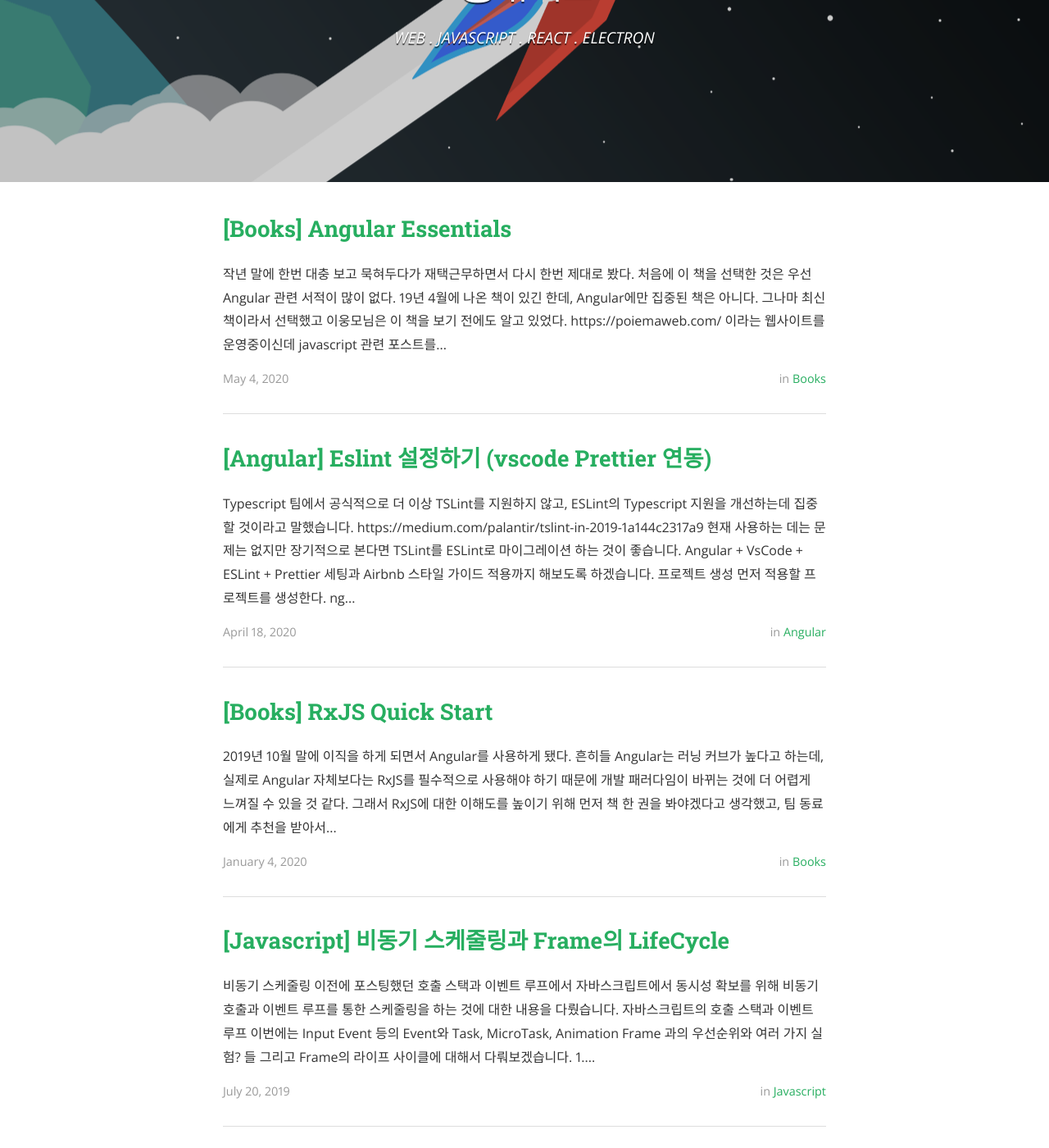
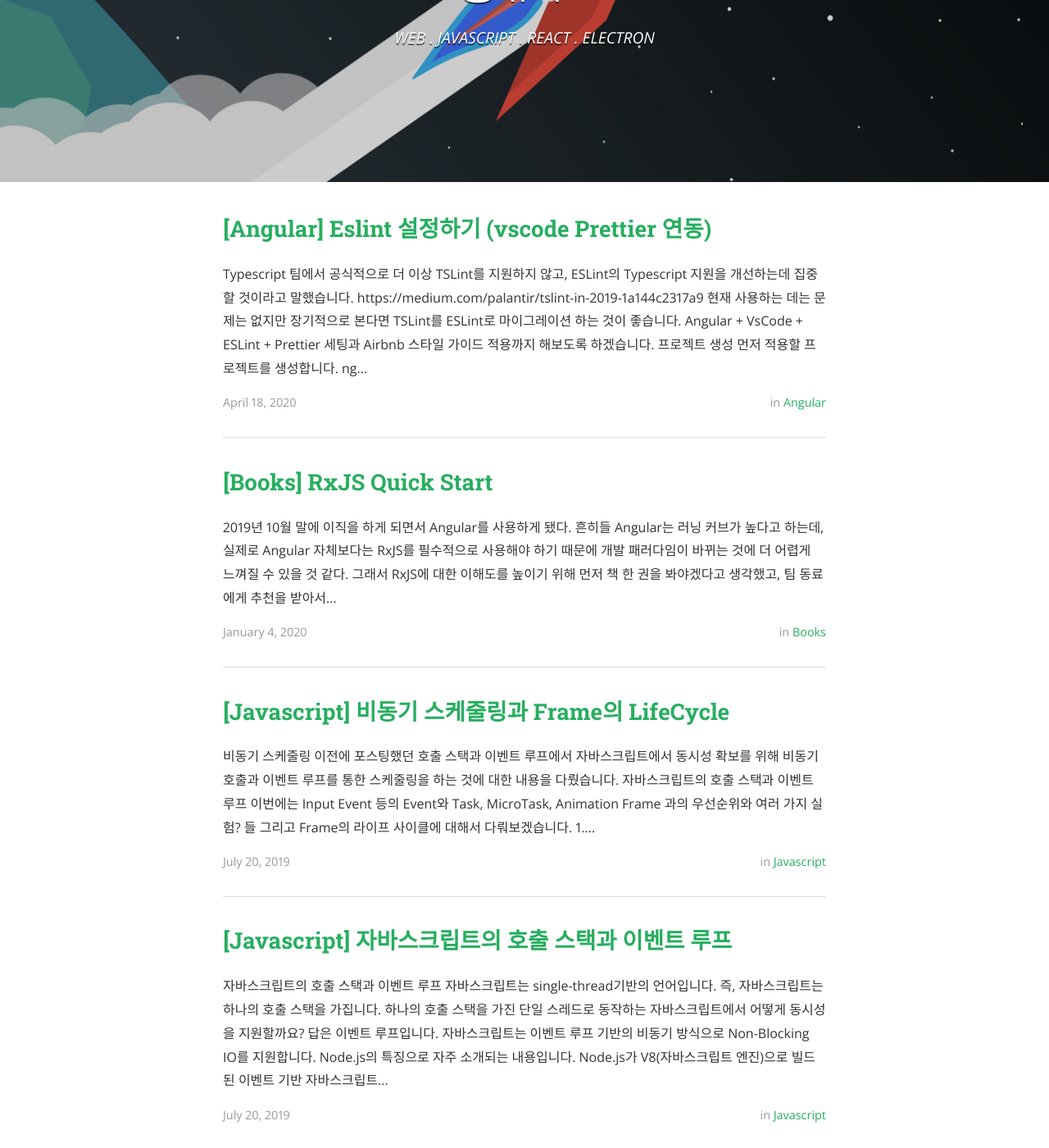
Before and after one commit to iamsjy17/iamsjy17.github.io, a Jekyll site: the page built from index.html, in a window 1280 px wide and 1400 px high, scrolled down 282 px. Shown: the whole window at 82% size. Built offline with Jekyll 4.4.1, drawn with Linux system fonts in a browser that asks for light colours; nearby versions of some CDN libraries; some web fonts are replaced; the list of posts is cut into pages by our own code; some of the changed lines change nothing that is shown; some of the changed text lies outside the part shown.

Commit message:
Revert "post(books): Angular Essentials - 추가"
This reverts commit 0b769ccf48c055fb3cd3198df182a8043965a653.

````diff
--- a/_posts/2020-04-18-angular_eslint_prettier.markdown
+++ b/_posts/2020-04-18-angular_eslint_prettier copy.markdown
@@ -4,13 +4,7 @@ title: "[Angular] Eslint 설정하기 (vscode Prettier 연동)"
 date: 2020-04-18 18:00:00
 author: Jewoo.Song
 categories: Angular
-tags:
-  - typescript eslint
-  - angular eslint
-  - eslint vscode
-  - eslint prettier
-  - eslint prettier vscode
-  - eslint airbnb
+tags: eslint prettier angular typescript airbnb
 ---
 
 Typescript 팀에서 공식적으로 더 이상 TSLint를 지원하지 않고, ESLint의 Typescript 지원을 개선하는데 집중할 것이라고 말했습니다.
@@ -22,15 +16,15 @@ Angular + VsCode + ESLint + Prettier 세팅과 Airbnb 스타일 가이드 적용
 
 ### 프로젝트 생성
 
-먼저 적용할 프로젝트를 생성한다.
+먼저 적용할 프로젝트를 생성합니다.
 
 ```bash
 ng new angular-skeleton
 ```
 
-만들어진 프로젝트는 기본적으로 tslint가 적용되어 있다.
+만들어진 프로젝트는 기본적으로 tslint가 적용되어 있습니다.
 
-_아마 장기적으로는 Angular도 기본 구성 자체를 eslint로 바꾸지 않을까 생각합니다._
+_아마 장기적으로는 Angular도 기본 구성자체를 eslint로 바꾸지 않을까 생각합니다._
 
 ### 설치
 
@@ -61,10 +55,10 @@ npm install --save-dev prettier eslint-config-prettier eslint-plugin-prettier
 
 #### .eslintrc.json
 
-eslint가 동작하도록 하기 위해서 프로젝트 루트에 .eslintrc.json을 추가한다.
-그리고 기존에 .tslintrc.json이 있다면 제거한다.
+eslint가 동작하도록 하기 위해서 프로젝트 루트에 .eslintrc.json을 추가합니다.
+그리고 기존에 .tslintrc.json이 있다면 제거합니다.
 
-Airbnb 규칙은 엄격하므로 사용하는 스타일에 따라서 룰을 수정하여 사용하면 된다.
+Airbnb 규칙은 엄격하므로 사용하는 스타일에 따라서 룰을 수정하여 사용하시면 됩니다.
 
 ```json
 {
@@ -103,7 +97,7 @@ Airbnb 규칙은 엄격하므로 사용하는 스타일에 따라서 룰을 수
 
 #### vscode .setting.json
 
-Save, Paste 등의 동작을 수행할 때 eslint + prettier를 자동으로 돌리도록 설정한다.
+Save, Paste 등의 동작을 수행할 때 eslint + prettier를 자동으로 돌리도록 설정합니다.
 
 ```json
 {
@@ -120,9 +114,9 @@ Save, Paste 등의 동작을 수행할 때 eslint + prettier를 자동으로 돌
 
 #### .prettierrc.json
 
-여기까지의 설치/세팅은 prettier 룰을 ESLint 룰과 함께 사용한다.
+여기까지의 설치/세팅은 prettier 룰을 ESLint 룰과 함께 사용하도록 합니다.
 
-prettier 룰 중 ESLint 룰을 덮어썼을 때 문제가 될만한 것들은 수정한다.
+prettier 룰 중 ESLint 룰을 덮어썼을 때 문제가 될만한 것들은 수정해 줍니다.
 
 ```json
 {
@@ -135,7 +129,7 @@ prettier 룰 중 ESLint 룰을 덮어썼을 때 문제가 될만한 것들은
 
 #### script 세팅
 
-lint 명령어를 통해서 eslint를 실행시킬 수 있도록 script를 추가한다.
+lint 명령어를 통해서 eslint를 실행시킬 수 있도록 script를 추가해 줍니다.
 
 ```json
 {
--- a/_posts/2020-05-04-book_angular_essential.md
+++ /dev/null
@@ -1,68 +0,0 @@
----
-layout: post
-title: "[Books] Angular Essentials"
-date: 2020-05-04 1:00:00
-author: Jewoo.Song
-categories: Books
-tags:
-  - Angular Essentials
-  - Angular Essentials 서평
----
-
-![Alt angular essential](/assets/img/books/angularessential.png)
-
-작년 말에 한번 대충 보고 묵혀두다가 재택근무하면서 다시 한번 제대로 봤다.
-
-처음에 이 책을 선택한 것은 우선 Angular 관련 서적이 많이 없다.
-
-19년 4월에 나온 책이 있긴 한데, Angular에만 집중된 책은 아니다. 그나마 최신 책이라서 선택했고 이웅모님은 이 책을 보기 전에도 알고 있었다.
-
-https://poiemaweb.com/ 이라는 웹사이트를 운영중이신데 javascript 관련 포스트를 우연히보고 설명이 굉장히 좋아서 관련 post들을 다 본적이 있었다.
-
-그래서 믿고 보기 시작했는데 보길 잘한 것 같다.
-
-일단 Angular를 보기 전에 javascript, typescript에 대한 챕터가 있는데 javascript에 대해서는 처음 시작하는 사람이 다른 책을 보지 않고 시작할 수 있을 만큼 충분한 내용이 담겨있다.
-
-typescript는 다소 설명이 간결하긴 한데 책을 이어서 보는데 무리 없을 정도의 내용은 담겨있다.
-
-그리고 Angular에 대한 설명은 공식 가이드 문서 - Fundamentals에서 다루는 내용들 중 Angular를 이해하는데 기본적으로 꼭 필요하다고 생각이 드는 내용들은 거의 포함되어 있는 것 같다.
-
-> Animations, NgZone에 대한 설명은 포함되지 않았다.
-
-좋았던 점은 Angular의 주요 내용들에 대해서 설명할 때 각각 항목 무엇인지 정의를 해주는 것이 좋았다.
-
-디렉티브를 예를 들어보면 공식 문서에서는 디렉티브를 다음과 같이 설명한다.(설명 초반부, 이후에는 사용법이 나온다.)
-
-`
-Angular templates are dynamic. When Angular renders them, it transforms the DOM according to the instructions given by directives. A directive is a class with a @Directive() decorator.
-
-A component is technically a directive. However, components are so distinctive and central to Angular applications that Angular defines the @Component() decorator, which extends the @Directive() decorator with template-oriented features.
-`
-
-책에서는 디렉티브에 대해 다음과 같이 설명한다.
-
-`
-디렉티브는 DOM의 모든 것(모양이나 동작 등)을 관리하기 위한 지시이다. HTML 요소 또는 어트리뷰트의 형태로 사용하여 디렉티브가 사용된 요소에게 무언가를 하라는 지시(directive)를 전달한다.
-
-디렉티브는 애플리케이션 전역에서 사용할 수 있는 공통 관심사를 컴포넌트에서 분리하여 구현한 것으로 컴포넌트의 복잡도를 낮추고 가독성을 향상시킨다. 컴포넌트 또한 뷰를 생성하고 이벤트를 처리하는 등 DOM을 관리하기 때문에 큰 의미에서 디렉티브로 볼 수 있다.
-
-디렉티브는 보편적이고 애플리케이션 전역에서 공통으로 사용 가능한 고유의 관심사를 기능으로 구현한다.
-즉, 컴포넌트는 뷰 단위의 관심사를 가지고 있다면 디렉티브는 DOM 요소의 공통 기능에 관심을 갖는다.
-
-단일 책임 원칙에 의해 복합적인 기능보다는 여러 요소에서 공통적, 반복적으로 사용될 하나의 기능을 명확히 구현하는 것이 바람직하다.
-
-디렉티브는 뷰를 가지고 있지 않기 때문에 자식을 가질 수 없다.
-하지만 컴포넌트(큰 의미에서는 디렉티브)는 뷰를 가지고 다른 컴포넌트를 자식으로 가질 수 있다.
-`
-
-> 책을 보고 정리해둔 것에서 인용한 것이라서 정확히 문구가 일치하지 않을 수도 있습니다.
-
-그 외에도 무언가에 대한 설명이 나올 때 내부 동작이나 원리, 어떻게 매핑되는지에 대한 설명도 포함되어 있는 경우가 많아서 이해하기 좋았다.
-
-예를 들면 Form에 대한 챕터에서도 템플릿 기반 폼과 리액티브 폼의 차이에 대해 설명할 때 NgModel이 내부적으로 어떻게 매핑되는지나 FormGroup, FormControl이 어떤 역할을 하는지 개념적으로 잘 설명되어 있다.
-
-예제도 잘되어 있고 전반적으로 저자분이 굉장히 내용을 잘 전달해 주시려고 노력하시고 쓰셨겠구나 싶었다.
-
-아쉬운 점을 굳이 꼽자면 일단 책 출간 당시에는 최신이었겠지만 지금 Angular9가 정식 release된 시점에서 Angular 6 기준의 책이라는 것인데,
-
-이미 2년 가까이 지난 책을 봐도 될까? 싶을 수 있겠지만 지금 봐도 충분히 좋다고 생각한다.
````
Also changed, not shown: assets/img/books/angularessential.png (deleted).
